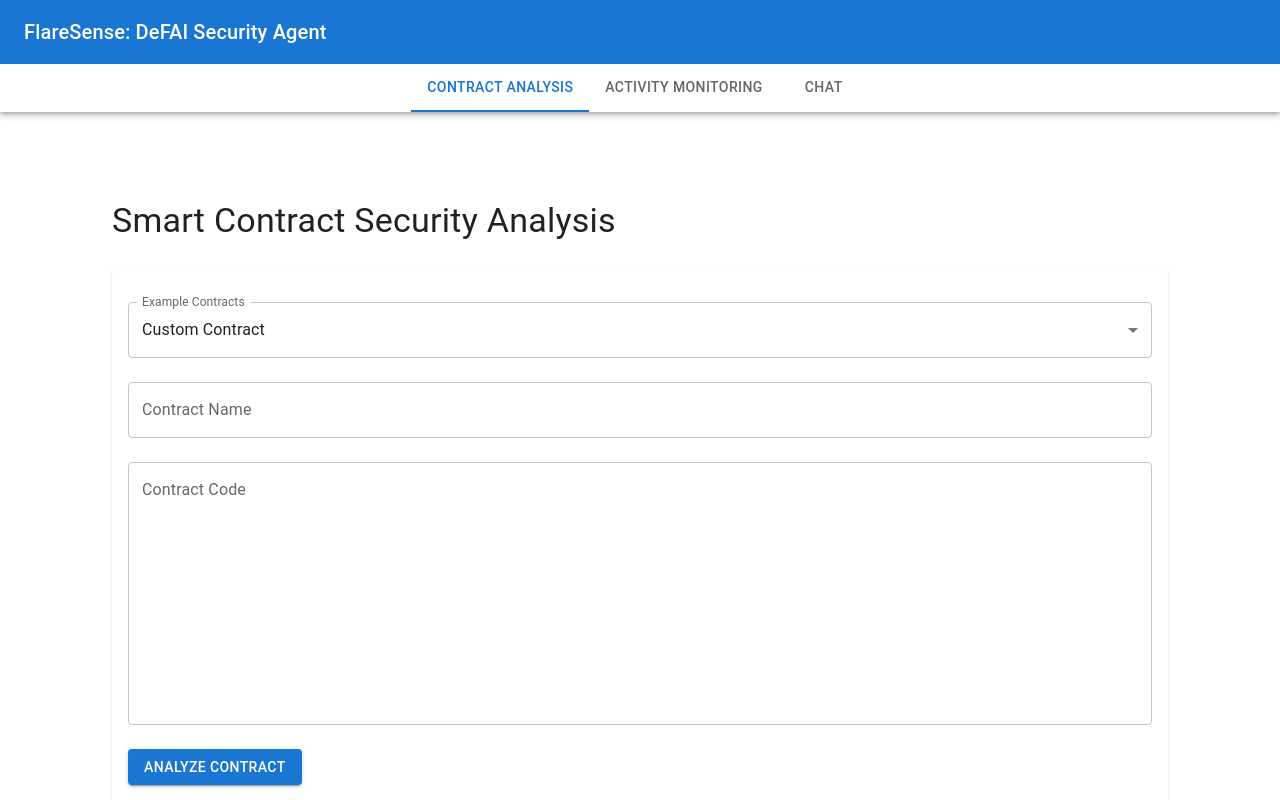
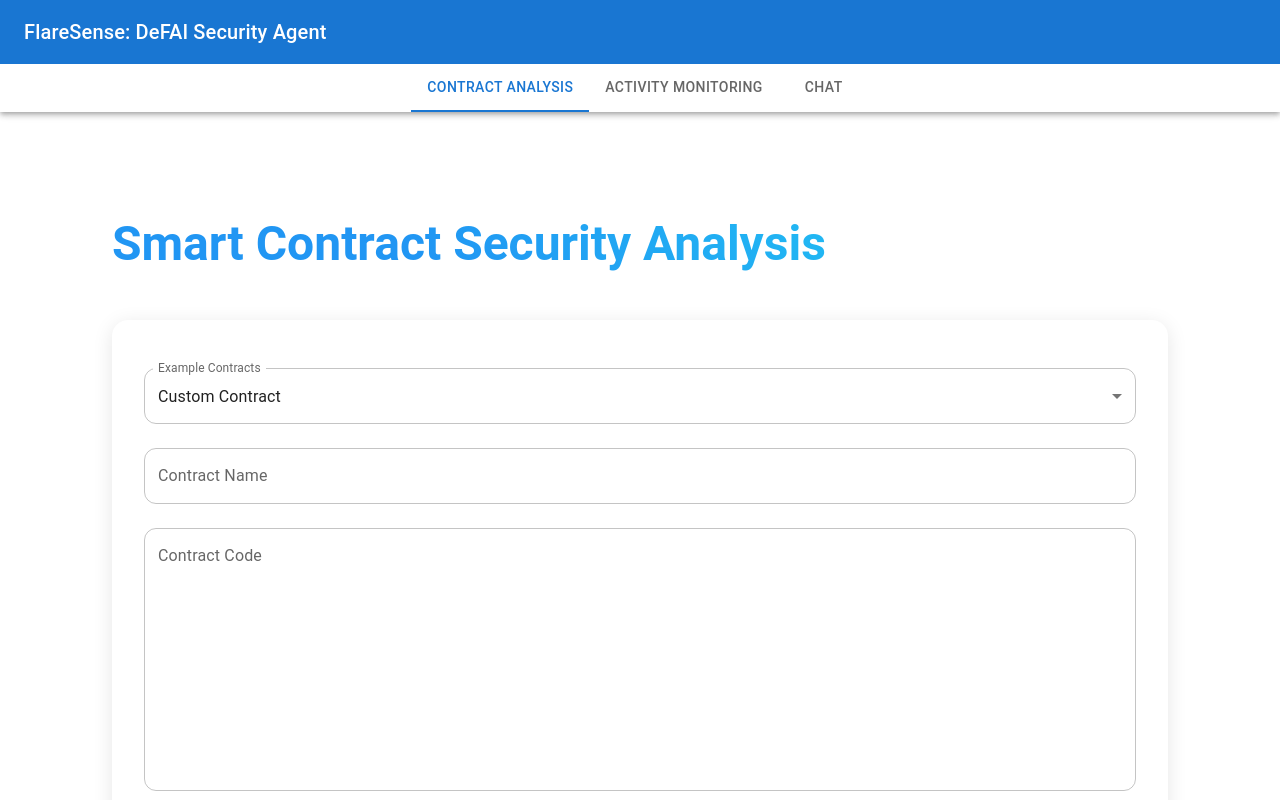
Before and after one commit to jayshreeanand/flare-sense, a React (Create React App) app in the folder chat-ui/: page / in a window 1280 px wide. Shown: the top 800 px of the page. Built offline with nearby package versions, Linux system fonts and the light colour scheme.

Commit message:
UI updates

```diff
--- a/chat-ui/package.json
+++ b/chat-ui/package.json
@@ -9,6 +9,7 @@
     "@testing-library/jest-dom": "^5.17.0",
     "@testing-library/react": "^13.4.0",
     "@testing-library/user-event": "^13.5.0",
+    "framer-motion": "^12.5.0",
     "react": "^18.2.0",
     "react-dom": "^18.2.0",
     "react-markdown": "^9.0.1",
--- a/chat-ui/src/components/ContractAnalysis.js
+++ b/chat-ui/src/components/ContractAnalysis.js
@@ -21,8 +21,11 @@ import {
   MenuItem,
   FormControl,
   InputLabel,
+  useTheme,
+  alpha,
 } from '@mui/material';
 import { styled } from '@mui/material/styles';
+import { motion } from 'framer-motion';
 
 const severityColors = {
   CRITICAL: '#ff1744',
@@ -34,61 +37,73 @@ const severityColors = {
 const StyledCard = styled(Card)(({ theme }) => ({
   marginTop: theme.spacing(2),
   marginBottom: theme.spacing(2),
+  borderRadius: '16px',
+  boxShadow: '0 4px 20px rgba(0, 0, 0, 0.1)',
+  transition: 'transform 0.2s ease-in-out, box-shadow 0.2s ease-in-out',
+  '&:hover': {
+    transform: 'translateY(-2px)',
+    boxShadow: '0 6px 25px rgba(0, 0, 0, 0.15)',
+  },
 }));
 
-const RiskScore = styled(Box)(({ theme, score }) => ({
+const StyledTextField = styled(TextField)(({ theme }) => ({
+  '& .MuiOutlinedInput-root': {
+    borderRadius: '12px',
+    transition: 'all 0.2s ease-in-out',
+    '&:hover': {
+      backgroundColor: alpha(theme.palette.primary.main, 0.02),
+    },
+    '&.Mui-focused': {
+      boxShadow: `0 0 0 2px ${alpha(theme.palette.primary.main, 0.2)}`,
+    },
+  },
+}));
+
+const StyledSelect = styled(Select)(({ theme }) => ({
+  borderRadius: '12px',
+  '& .MuiOutlinedInput-notchedOutline': {
+    transition: 'all 0.2s ease-in-out',
+  },
+  '&:hover .MuiOutlinedInput-notchedOutline': {
+    borderColor: theme.palette.primary.main,
+  },
+}));
+
+const AnalyzeButton = styled(Button)(({ theme }) => ({
+  borderRadius: '12px',
+  padding: '12px 32px',
+  fontSize: '1.1rem',
+  textTransform: 'none',
+  boxShadow: '0 4px 12px rgba(0, 0, 0, 0.15)',
+  transition: 'all 0.2s ease-in-out',
+  '&:hover': {
+    transform: 'translateY(-1px)',
+    boxShadow: '0 6px 16px rgba(0, 0, 0, 0.2)',
+  },
+}));
+
+const RiskScore = styled(motion.div)(({ theme, score }) => ({
   display: 'flex',
   flexDirection: 'column',
   alignItems: 'center',
-  padding: theme.spacing(2),
+  padding: theme.spacing(4),
   backgroundColor: (() => {
-    if (score >= 75) return '#ffebee';
-    if (score >= 50) return '#fff3e0';
-    if (score >= 25) return '#f1f8e9';
-    return '#e8f5e9';
+    if (score >= 75) return alpha('#ff1744', 0.1);
+    if (score >= 50) return alpha('#f50057', 0.1);
+    if (score >= 25) return alpha('#ff9100', 0.1);
+    return alpha('#00c853', 0.1);
   })(),
-  borderRadius: theme.shape.borderRadius,
+  borderRadius: '20px',
+  boxShadow: '0 4px 20px rgba(0, 0, 0, 0.08)',
+  backdropFilter: 'blur(8px)',
 }));
 
-const MarkdownContent = styled(Box)(({ theme }) => ({
-  '& h1, & h2, & h3, & h4, & h5, & h6': {
-    marginTop: theme.spacing(2),
-    marginBottom: theme.spacing(1),
-    fontWeight: 600,
-  },
-  '& h1': { fontSize: '2rem' },
-  '& h2': { fontSize: '1.8rem' },
-  '& h3': { fontSize: '1.6rem' },
-  '& h4': { fontSize: '1.4rem' },
-  '& h5': { fontSize: '1.2rem' },
-  '& h6': { fontSize: '1.1rem' },
-  '& p': {
+const VulnerabilityCard = styled(motion.div)(({ theme }) => ({
+  backgroundColor: '#fff',
+  borderRadius: '16px',
+  padding: theme.spacing(2),
   marginBottom: theme.spacing(2),
-    lineHeight: 1.6,
-  },
-  '& ul, & ol': {
-    marginBottom: theme.spacing(2),
-    paddingLeft: theme.spacing(3),
-  },
-  '& li': {
-    marginBottom: theme.spacing(1),
-  },
-  '& code': {
-    backgroundColor: theme.palette.grey[100],
-    padding: theme.spacing(0.5, 1),
-    borderRadius: theme.shape.borderRadius,
-    fontFamily: 'monospace',
-  },
-  '& pre': {
-    backgroundColor: theme.palette.grey[100],
-    padding: theme.spacing(2),
-    borderRadius: theme.shape.borderRadius,
-    overflowX: 'auto',
-    '& code': {
-      backgroundColor: 'transparent',
-      padding: 0,
-    },
-  },
+  boxShadow: '0 4px 12px rgba(0, 0, 0, 0.05)',
 }));
 
 // Example contracts
@@ -403,18 +418,40 @@ const ContractAnalysis = () => {
 
   return (
     <Container maxWidth="lg">
-      <Box my={4}>
-        <Typography variant="h4" component="h1" gutterBottom>
+      <Box my={6}>
+        <motion.div
+          initial={{ opacity: 0, y: 20 }}
+          animate={{ opacity: 1, y: 0 }}
+          transition={{ duration: 0.5 }}
+        >
+          <Typography
+            variant="h3"
+            component="h1"
+            gutterBottom
+            sx={{
+              fontWeight: 700,
+              background: 'linear-gradient(45deg, #2196F3 30%, #21CBF3 90%)',
+              WebkitBackgroundClip: 'text',
+              WebkitTextFillColor: 'transparent',
+              mb: 4
+            }}
+          >
             Smart Contract Security Analysis
           </Typography>
+        </motion.div>
 
-        <Grid container spacing={3}>
+        <Grid container spacing={4}>
           <Grid item xs={12}>
+            <motion.div
+              initial={{ opacity: 0, y: 20 }}
+              animate={{ opacity: 1, y: 0 }}
+              transition={{ duration: 0.5, delay: 0.2 }}
+            >
               <StyledCard>
-              <CardContent>
+                <CardContent sx={{ p: 4 }}>
                   <FormControl fullWidth margin="normal">
                     <InputLabel id="example-contract-label">Example Contracts</InputLabel>
-                  <Select
+                    <StyledSelect
                       labelId="example-contract-label"
                       value={selectedExample}
                       label="Example Contracts"
@@ -424,16 +461,16 @@ const ContractAnalysis = () => {
                       <MenuItem value="vulnerablePool">Vulnerable Flare Pool</MenuItem>
                       <MenuItem value="securePool">Secure Flare Pool</MenuItem>
                       <MenuItem value="ftsoExample">Flare Price Oracle</MenuItem>
-                  </Select>
+                    </StyledSelect>
                   </FormControl>
-                <TextField
+                  <StyledTextField
                     label="Contract Name"
                     fullWidth
                     margin="normal"
                     value={contractName}
                     onChange={(e) => setContractName(e.target.value)}
                   />
-                <TextField
+                  <StyledTextField
                     label="Contract Code"
                     fullWidth
                     multiline
@@ -441,40 +478,80 @@ const ContractAnalysis = () => {
                     margin="normal"
                     value={contractCode}
                     onChange={(e) => setContractCode(e.target.value)}
+                    sx={{
+                      '& .MuiInputBase-root': {
+                        fontFamily: 'monospace',
+                      },
+                    }}
                   />
-                <Box mt={2}>
-                  <Button
+                  <Box mt={4} display="flex" justifyContent="center">
+                    <AnalyzeButton
                       variant="contained"
                       color="primary"
                       onClick={handleAnalyze}
                       disabled={loading}
+                      startIcon={loading && <CircularProgress size={20} color="inherit" />}
                     >
-                    {loading ? (
-                      <CircularProgress size={24} color="inherit" />
-                    ) : (
-                      'Analyze Contract'
-                    )}
-                  </Button>
+                      {loading ? 'Analyzing...' : 'Analyze Contract'}
+                    </AnalyzeButton>
                   </Box>
                 </CardContent>
               </StyledCard>
+            </motion.div>
           </Grid>
 
           {error && (
             <Grid item xs={12}>
-              <Alert severity="error">{error}</Alert>
+              <motion.div
+                initial={{ opacity: 0 }}
+                animate={{ opacity: 1 }}
+                transition={{ duration: 0.3 }}
+              >
+                <Alert
+                  severity="error"
+                  sx={{
+                    borderRadius: '12px',
+                    boxShadow: '0 4px 12px rgba(0, 0, 0, 0.05)'
+                  }}
+                >
+                  {error}
+                </Alert>
+              </motion.div>
             </Grid>
           )}
 
           {analysis && (
             <>
               <Grid item xs={12} md={4}>
-                <RiskScore score={analysis.risk_score}>
-                  <Typography variant="h6">Risk Score</Typography>
-                  <Typography variant="h3" color="text.secondary">
+                <RiskScore
+                  score={analysis.risk_score}
+                  initial={{ opacity: 0, scale: 0.9 }}
+                  animate={{ opacity: 1, scale: 1 }}
+                  transition={{ duration: 0.5 }}
+                >
+                  <Typography variant="h6" sx={{ mb: 2, fontWeight: 600 }}>Risk Score</Typography>
+                  <Typography
+                    variant="h2"
+                    sx={{
+                      fontWeight: 700,
+                      color: (() => {
+                        if (analysis.risk_score >= 75) return severityColors.CRITICAL;
+                        if (analysis.risk_score >= 50) return severityColors.HIGH;
+                        if (analysis.risk_score >= 25) return severityColors.MEDIUM;
+                        return severityColors.LOW;
+                      })(),
+                    }}
+                  >
                     {Math.round(analysis.risk_score)}
                   </Typography>
-                  <Typography variant="body2" color="text.secondary">
+                  <Typography
+                    variant="body1"
+                    sx={{
+                      mt: 1,
+                      fontWeight: 500,
+                      color: 'text.secondary'
+                    }}
+                  >
                     {analysis.risk_score >= 75
                       ? 'Critical Risk'
                       : analysis.risk_score >= 50
@@ -487,39 +564,63 @@ const ContractAnalysis = () => {
               </Grid>
 
               <Grid item xs={12} md={8}>
-                <Paper elevation={2} sx={{ p: 2 }}>
-                  <Typography variant="h6" gutterBottom>
+                <Paper
+                  elevation={0}
+                  sx={{
+                    p: 3,
+                    borderRadius: '20px',
+                    boxShadow: '0 4px 20px rgba(0, 0, 0, 0.08)',
+                    backdropFilter: 'blur(8px)',
+                  }}
+                >
+                  <Typography variant="h5" gutterBottom sx={{ fontWeight: 600 }}>
                     Vulnerabilities
                   </Typography>
                   <List>
                     {analysis.vulnerabilities.map((vuln, index) => (
-                      <ListItem key={index} divider>
+                      <VulnerabilityCard
+                        key={index}
+                        initial={{ opacity: 0, y: 20 }}
+                        animate={{ opacity: 1, y: 0 }}
+                        transition={{ duration: 0.5, delay: index * 0.1 }}
+                      >
+                        <ListItem sx={{ px: 0 }}>
                           <ListItemText
                             primary={
-                            <Box display="flex" alignItems="center" gap={1}>
-                              <Typography variant="subtitle1">{vuln.name}</Typography>
+                              <Box display="flex" alignItems="center" gap={2}>
+                                <Typography variant="h6" sx={{ fontWeight: 600 }}>{vuln.name}</Typography>
                                 <Chip
                                   label={vuln.severity}
                                   size="small"
                                   sx={{
                                     backgroundColor: severityColors[vuln.severity],
                                     color: 'white',
+                                    fontWeight: 500,
+                                    borderRadius: '8px',
                                   }}
                                 />
                               </Box>
                             }
                             secondary={
-                            <>
-                              <Typography variant="body2" paragraph>
+                              <Box mt={1}>
+                                <Typography variant="body1" paragraph>
                                   {vuln.description}
                                 </Typography>
-                              <Typography variant="body2" color="primary">
+                                <Typography
+                                  variant="body1"
+                                  sx={{
+                                    color: 'primary.main',
+                                    fontWeight: 500,
+                                    mt: 1
+                                  }}
+                                >
                                   Fix: {vuln.fix_recommendation}
                                 </Typography>
-                            </>
+                              </Box>
                             }
                           />
                         </ListItem>
+                      </VulnerabilityCard>
                     ))}
                   </List>
                 </Paper>
@@ -527,15 +628,29 @@ const ContractAnalysis = () => {
 
               <Grid item xs={12}>
                 <StyledCard>
-                  <CardContent>
-                    <Typography variant="h6" gutterBottom>
+                  <CardContent sx={{ p: 4 }}>
+                    <Typography variant="h5" gutterBottom sx={{ fontWeight: 600 }}>
                       Gas Optimization Suggestions
                     </Typography>
                     <List>
                       {analysis.gas_optimization_suggestions.map((suggestion, index) => (
-                        <ListItem key={index}>
-                          <ListItemText primary={suggestion} />
+                        <motion.div
+                          key={index}
+                          initial={{ opacity: 0, x: -20 }}
+                          animate={{ opacity: 1, x: 0 }}
+                          transition={{ duration: 0.5, delay: index * 0.1 }}
+                        >
+                          <ListItem>
+                            <ListItemText
+                              primary={suggestion}
+                              sx={{
+                                '& .MuiTypography-root': {
+                                  fontSize: '1.1rem',
+                                },
+                              }}
+                            />
                           </ListItem>
+                        </motion.div>
                       ))}
                     </List>
                   </CardContent>
@@ -544,14 +659,18 @@ const ContractAnalysis = () => {
 
               <Grid item xs={12}>
                 <StyledCard>
-                  <CardContent>
-                    <Typography variant="h6" gutterBottom>
+                  <CardContent sx={{ p: 4 }}>
+                    <Typography variant="h5" gutterBottom sx={{ fontWeight: 600 }}>
                       Overall Assessment
                     </Typography>
-                    <Divider sx={{ mb: 2 }} />
-                    <MarkdownContent>
+                    <Divider sx={{ mb: 3 }} />
+                    <motion.div
+                      initial={{ opacity: 0 }}
+                      animate={{ opacity: 1 }}
+                      transition={{ duration: 0.5 }}
+                    >
                       <ReactMarkdown>{analysis.overall_assessment}</ReactMarkdown>
-                    </MarkdownContent>
+                    </motion.div>
                   </CardContent>
                 </StyledCard>
               </Grid>
```
Also changed, not shown: 1 other file (tests, documents, lock files or other folders). Lines whose indentation alone changed are shown as unchanged.
